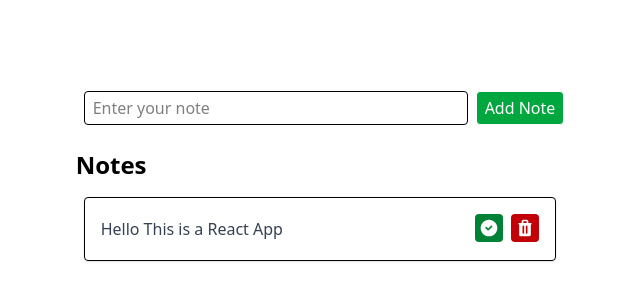
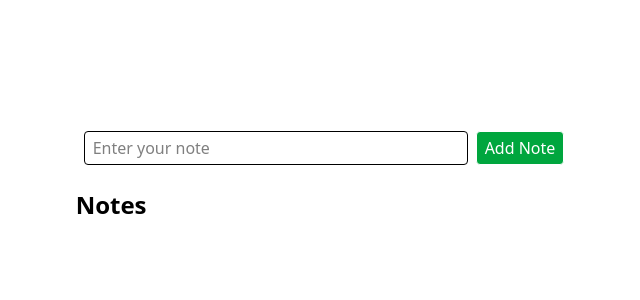
Before and after one commit to AbdoXCode/to_do_list, a React (Vite) app: page / in a window 1280 px wide. Shown: the part 220-520 px from the top of the page, without its empty margins (320-960 px from the left). Built offline with nearby package versions, Linux system fonts and the light colour scheme.

Commit message:
Refactor note state management to initialize from localStorage and persist updates; add input validation in addNote function

```diff
--- a/src/App.jsx
+++ b/src/App.jsx
@@ -4,16 +4,14 @@ import Note from "./components/Note";
 import { useEffect, useState } from "react";
 
 export default function App() {
-  const [notes, setNotes] = useState([
-    {
-      id: 1,
-      content: "Hello This is a React App",
-      completed: false,
-    },
-  ]);
+  const [notes, setNotes] = useState(() => {
+    const notes = localStorage.getItem("notes");
+    return notes ? JSON.parse(notes) : [];
+  });
   const [inputValue, setInputValue] = useState("");
 
   function addNote(content) {
+    if (!content) return;
     const newNote = {
       id: notes.length + 1,
       content: content,
@@ -33,6 +31,9 @@ export default function App() {
     );
   }
 
+  useEffect(() => {
+    localStorage.setItem("notes", JSON.stringify(notes));
+  }, [notes]);
   return (
     <main className="flex justify-center items-center h-screen">
       <div>
--- a/src/components/Input.jsx
+++ b/src/components/Input.jsx
@@ -4,7 +4,7 @@ export default function Input(props) {
       type="text"
       value={props.value}
       onChange={(e) => props.onChange(e.target.value)}
-      className="w-sm border rounded-sm outline-0 px-2 py-1 m-2"
+      className="sm:w-sm border rounded-sm outline-0 px-2 py-1 m-2"
       placeholder="Enter your note"
     />
   );
```
